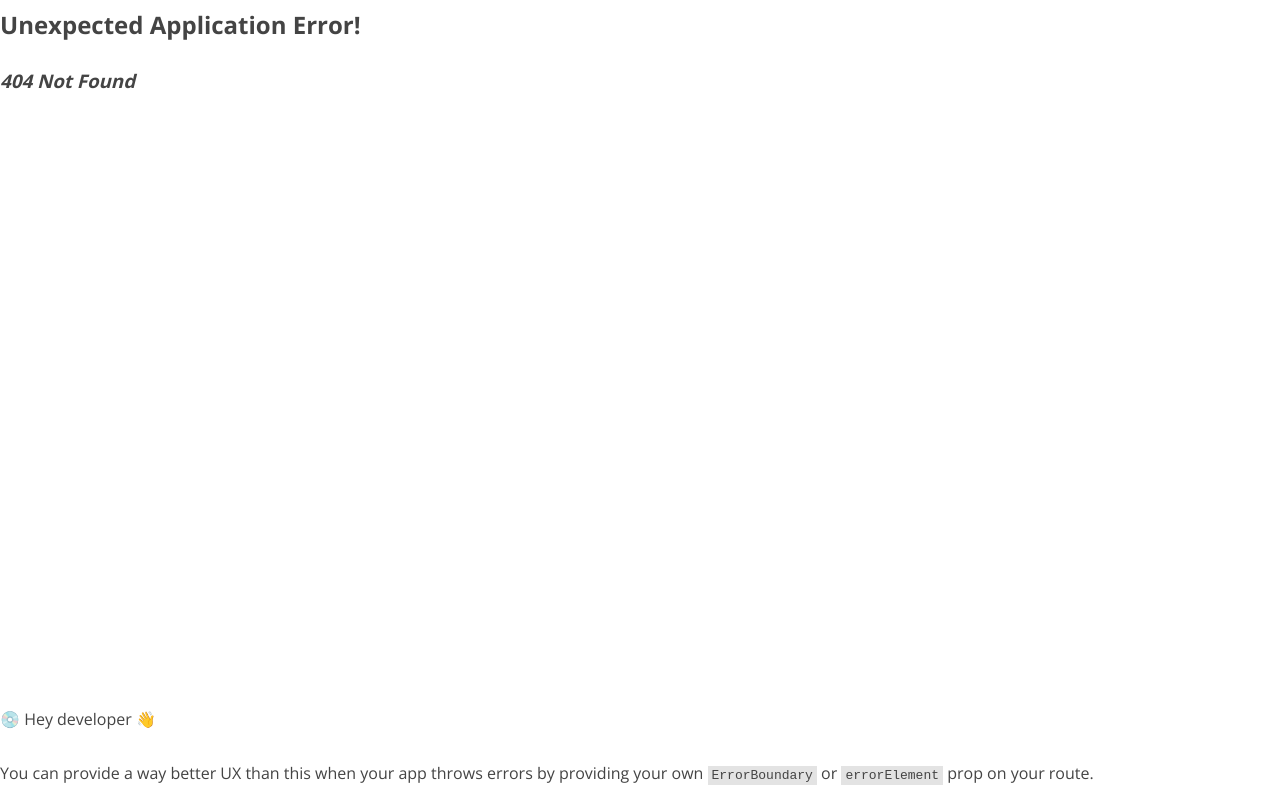
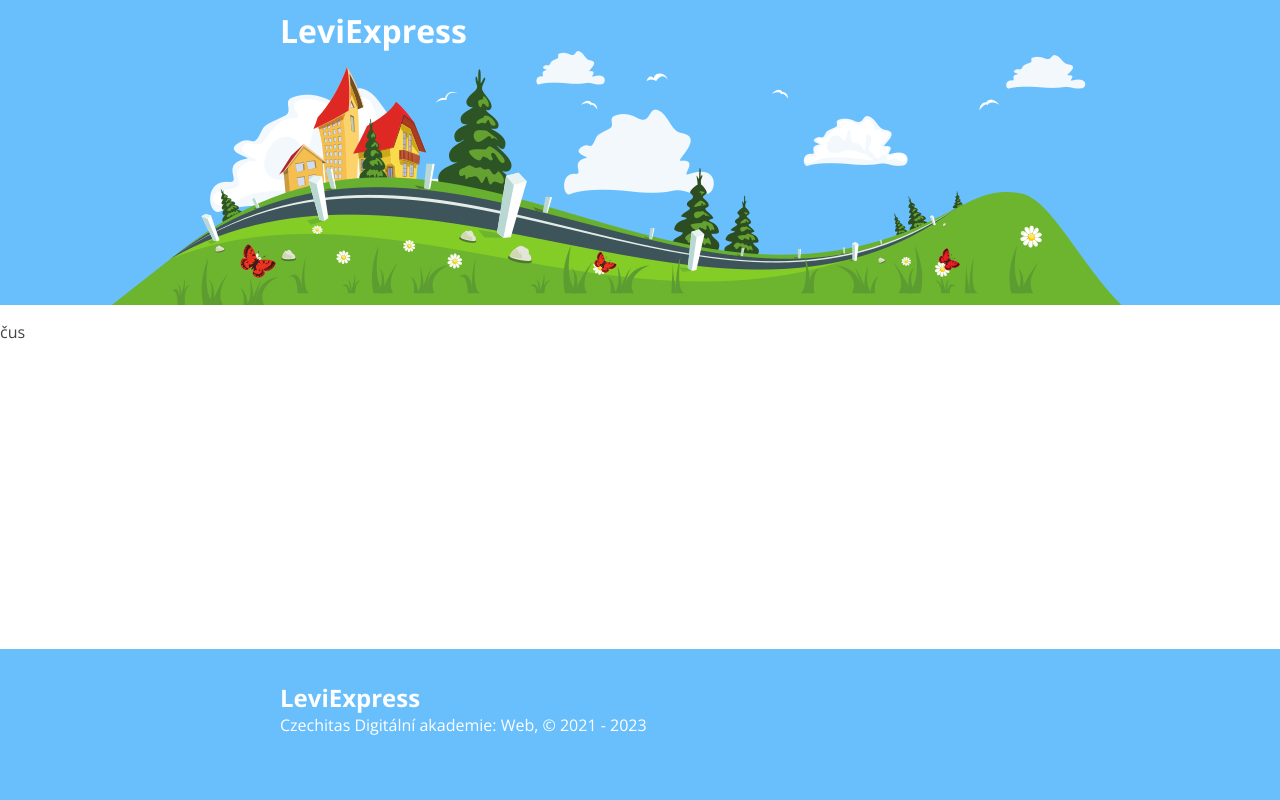
Before and after one commit to Kristyn-a/leviexpress-starter, a React (Vite) app: page /reservation in a window 1280 px wide. Before the commit this address had no page. Built offline with nearby package versions, Linux system fonts and the light colour scheme.

Commit message:
routing 1.část

```diff
--- a/src/components/JourneyPicker/index.jsx
+++ b/src/components/JourneyPicker/index.jsx
@@ -40,10 +40,7 @@
           </select>
         </label>
         <div className="journey-picker__controls">
-          <button
-            className="btn"
-            type="submit"
-          >
+          <button className="btn" type="submit">
             Vyhledat spoj
           </button>
         </div>
--- /dev/null
+++ b/src/pages/ReservationPage/index.jsx
@@ -0,0 +1,10 @@
+import { JourneyPicker } from '../../components/JourneyPicker';
+
+export const ReservationPage = () => {
+  return (
+    <p>čus</p>
+    // <main>
+    //   <JourneyPicker />
+    // </main>
+  );
+};
```
Also changed, not shown: src/index.jsx (+13 -1 lines).
